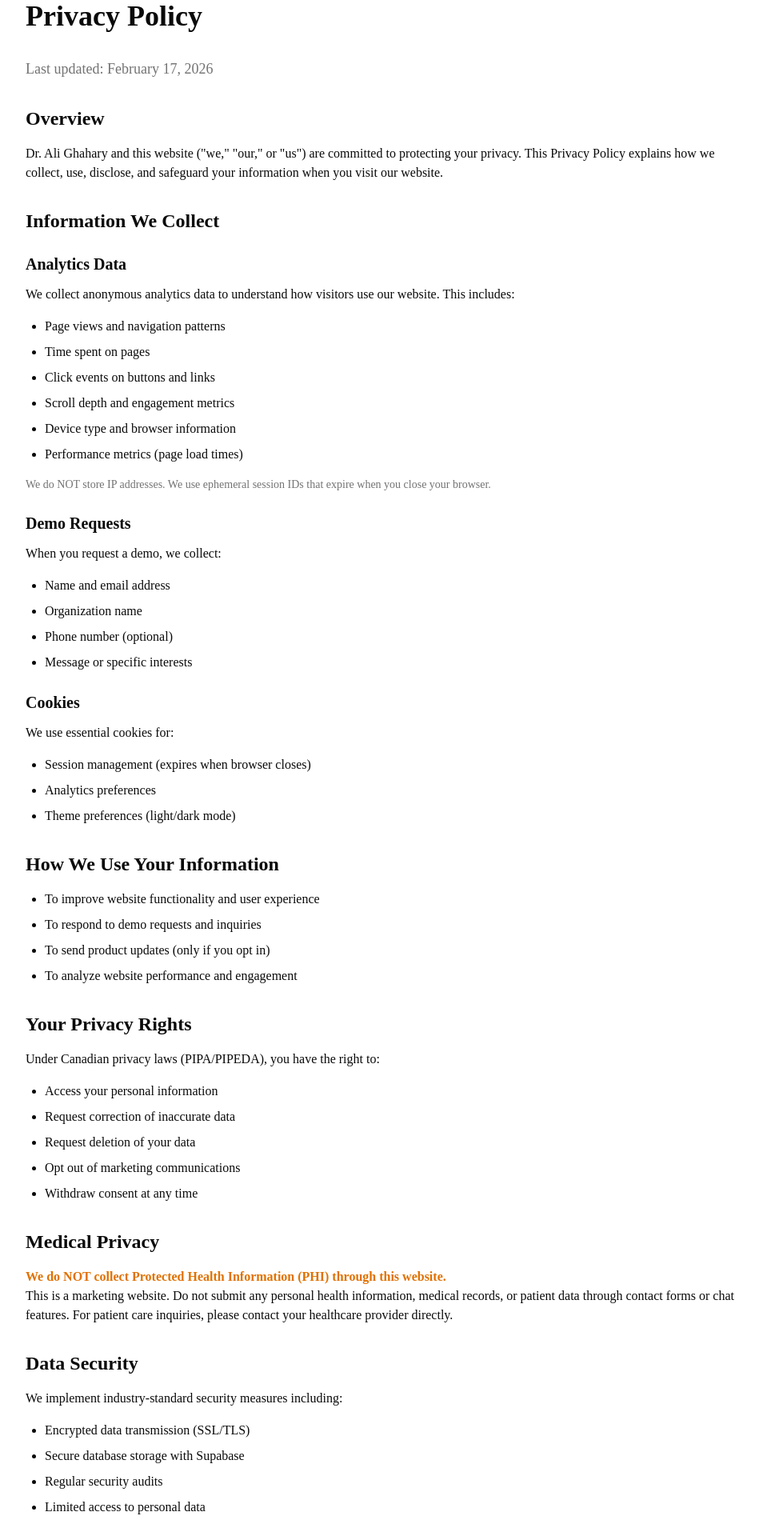
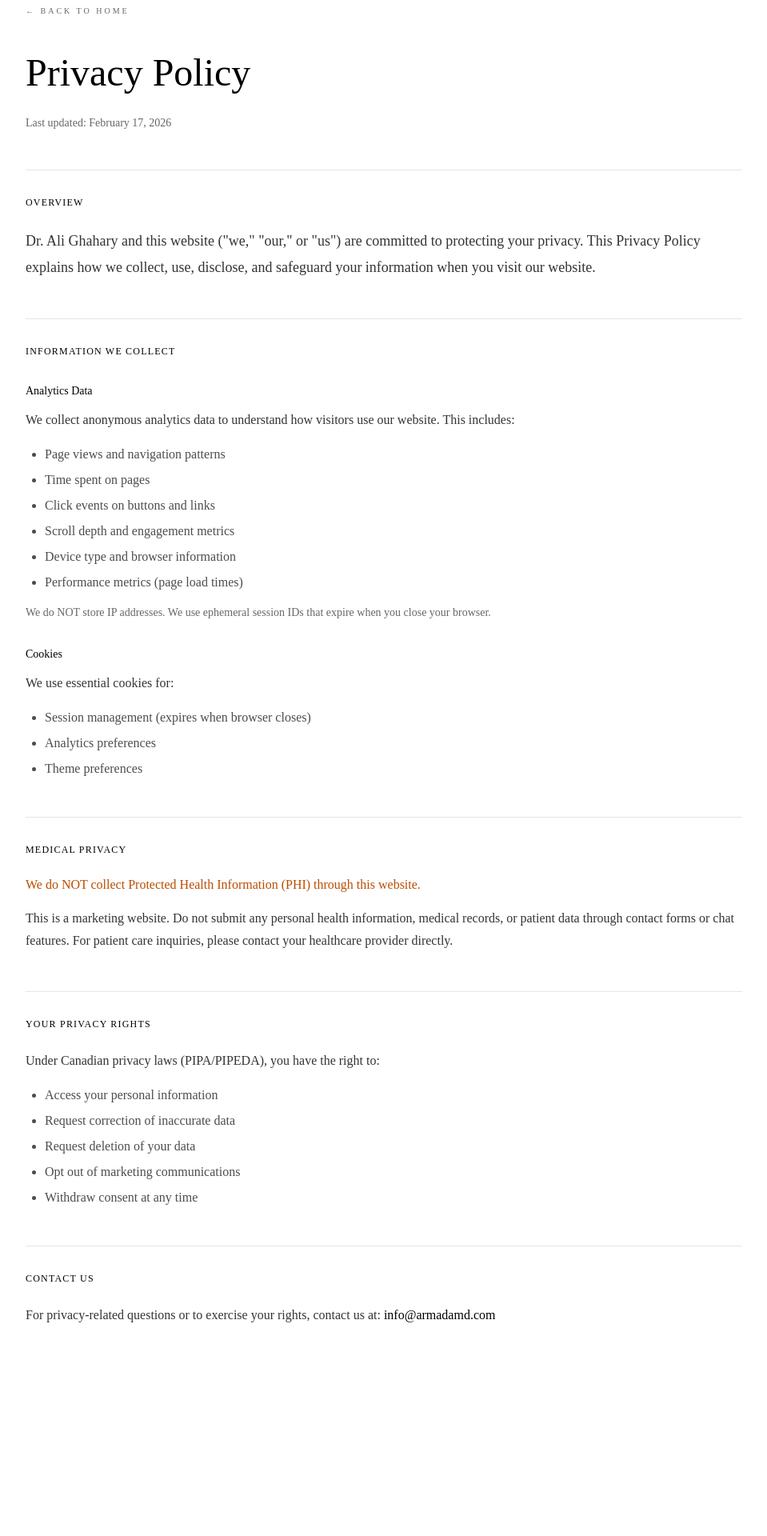
Before and after one commit to Azizultra32/seo-optimization, a Next.js app: page /privacy in a window 1280 px wide. Shown: the part 80-2000 px from the top of the page at 80% size, without its empty margins (160-1119 px from the left). After the commit the page ends 1867 px from the top, so only its background shows below. Built offline with nearby package versions, Linux system fonts and the light colour scheme; a web font is replaced by a local one.

Commit message:
feat: fully implement Framer Motion and polish site design
Replace mock motion with real Framer Motion and add poster image; polish legal pages with navigation and typography

Co-authored-by: AliGGGG <123049964+Azizultra32@users.noreply.github.com>

```diff
--- a/app/legal/page.tsx
+++ b/app/legal/page.tsx
@@ -1,59 +1,70 @@
 import type { Metadata } from "next"
+import Link from "next/link"
 
 export const metadata: Metadata = {
   title: "Legal | Dr. Ali Ghahary",
-  description: "Legal information and disclaimers for alighahary.com.",
+  description: "Legal information and disclaimers for drghahary.com.",
   alternates: {
-    canonical: "https://alighahary.com/legal",
+    canonical: "https://drghahary.com/legal",
   },
 }
 
 export default function LegalPage() {
   return (
-    <div className="min-h-screen bg-background py-20 px-4">
+    <div className="min-h-screen bg-white py-20 px-6 md:px-12">
       <div className="max-w-4xl mx-auto">
-        <h1 className="text-4xl font-bold mb-8">Legal Information</h1>
+        <Link
+          href="/"
+          className="font-alfabet text-[10px] tracking-[0.3em] uppercase text-black/60 hover:text-black transition-colors mb-12 inline-block"
+        >
+          &larr; Back to Home
+        </Link>
 
-        <div className="prose prose-neutral dark:prose-invert max-w-none">
-          <p className="text-muted-foreground text-lg mb-8">
+        <h1 className="font-ivyjournal text-4xl md:text-5xl text-black leading-[0.9] mb-8">Legal Information</h1>
+
+        <div className="max-w-none">
+          <p className="font-alfabet font-light text-black/60 text-sm mb-12">
             Last updated: {new Date().toLocaleDateString("en-US", { year: "numeric", month: "long", day: "numeric" })}
           </p>
 
-          <section className="mb-8">
-            <h2 className="text-2xl font-semibold mb-4">Medical Disclaimer</h2>
-            <p className="font-semibold text-amber-600 dark:text-amber-500">This website does not provide medical advice.</p>
-            <p>
+          <section className="mb-12 border-t border-black/10 pt-8">
+            <h2 className="font-alfabet text-xs tracking-widest uppercase mb-6 text-black">Medical Disclaimer</h2>
+            <p className="font-alfabet font-medium text-amber-700 text-base mb-4">
+              This website does not provide medical advice.
+            </p>
+            <p className="font-alfabet font-light text-black/80 text-base leading-[1.8]">
               The information provided on this website is for informational purposes only and should not be used as a
               substitute for professional medical advice, diagnosis, or treatment. Always seek the advice of your
               physician or another qualified healthcare provider with any questions regarding a medical condition.
             </p>
           </section>
 
-          <section className="mb-8">
-            <h2 className="text-2xl font-semibold mb-4">Professional Statement</h2>
-            <p>
+          <section className="mb-12 border-t border-black/10 pt-8">
+            <h2 className="font-alfabet text-xs tracking-widest uppercase mb-6 text-black">Professional Statement</h2>
+            <p className="font-alfabet font-light text-black/80 text-base leading-[1.8]">
               The opinions expressed on this website are those of Dr. Ali Ghahary and are provided for educational and
               informational purposes.
             </p>
           </section>
 
-          <section className="mb-8">
-            <h2 className="text-2xl font-semibold mb-4">Copyright Notice</h2>
-            <p>© {new Date().getFullYear()} Dr. Ali Ghahary. All rights reserved.</p>
-            <p>
+          <section className="mb-12 border-t border-black/10 pt-8">
+            <h2 className="font-alfabet text-xs tracking-widest uppercase mb-6 text-black">Copyright Notice</h2>
+            <p className="font-alfabet font-light text-black/80 text-base leading-[1.8]">
+              &copy; {new Date().getFullYear()} Dr. Ali Ghahary. All rights reserved.
+            </p>
+            <p className="font-alfabet font-light text-black/80 text-base leading-[1.8] mt-4">
               All content on this website, including text, graphics, logos, and images, is protected by copyright and
               other applicable intellectual property laws.
             </p>
           </section>
 
-          <section className="mb-8">
-            <h2 className="text-2xl font-semibold mb-4">Contact</h2>
-            <p>
+          <section className="mb-12 border-t border-black/10 pt-8">
+            <h2 className="font-alfabet text-xs tracking-widest uppercase mb-6 text-black">Contact</h2>
+            <p className="font-alfabet font-light text-black/80 text-base leading-[1.8]">
               For legal inquiries, contact{" "}
-              <a href="mailto:legal@alighahary.com" className="text-primary hover:underline">
-                legal@alighahary.com
+              <a href="mailto:info@armadamd.com" className="text-black hover:underline">
+                info@armadamd.com
               </a>
-              .
             </p>
           </section>
         </div>
--- a/app/privacy/page.tsx
+++ b/app/privacy/page.tsx
@@ -1,39 +1,49 @@
 import type { Metadata } from "next"
+import Link from "next/link"
 
 export const metadata: Metadata = {
   title: "Privacy Policy | Dr. Ali Ghahary",
   description: "Learn how Dr. Ali Ghahary protects your privacy and handles your data.",
   alternates: {
-    canonical: "https://alighahary.com/privacy",
+    canonical: "https://drghahary.com/privacy",
   },
 }
 
 export default function PrivacyPage() {
   return (
-    <div className="min-h-screen bg-background py-20 px-4">
+    <div className="min-h-screen bg-white py-20 px-6 md:px-12">
       <div className="max-w-4xl mx-auto">
-        <h1 className="text-4xl font-bold mb-8">Privacy Policy</h1>
+        <Link
+          href="/"
+          className="font-alfabet text-[10px] tracking-[0.3em] uppercase text-black/60 hover:text-black transition-colors mb-12 inline-block"
+        >
+          &larr; Back to Home
+        </Link>
 
-        <div className="prose prose-neutral dark:prose-invert max-w-none">
-          <p className="text-muted-foreground text-lg mb-8">
+        <h1 className="font-ivyjournal text-4xl md:text-5xl text-black leading-[0.9] mb-8">Privacy Policy</h1>
+
+        <div className="max-w-none">
+          <p className="font-alfabet font-light text-black/60 text-sm mb-12">
             Last updated: {new Date().toLocaleDateString("en-US", { year: "numeric", month: "long", day: "numeric" })}
           </p>
 
-          <section className="mb-8">
-            <h2 className="text-2xl font-semibold mb-4">Overview</h2>
-            <p>
+          <section className="mb-12 border-t border-black/10 pt-8">
+            <h2 className="font-alfabet text-xs tracking-widest uppercase mb-6 text-black">Overview</h2>
+            <p className="font-alfabet font-light text-black/80 text-lg leading-[1.8]">
               Dr. Ali Ghahary and this website (&quot;we,&quot; &quot;our,&quot; or &quot;us&quot;) are committed to protecting your privacy.
               This Privacy Policy explains how we collect, use, disclose, and safeguard your information when you visit
               our website.
             </p>
           </section>
 
-          <section className="mb-8">
-            <h2 className="text-2xl font-semibold mb-4">Information We Collect</h2>
+          <section className="mb-12 border-t border-black/10 pt-8">
+            <h2 className="font-alfabet text-xs tracking-widest uppercase mb-6 text-black">Information We Collect</h2>
 
-            <h3 className="text-xl font-semibold mb-3 mt-6">Analytics Data</h3>
-            <p>We collect anonymous analytics data to understand how visitors use our website. This includes:</p>
-            <ul className="list-disc pl-6 space-y-2 my-4">
+            <h3 className="font-alfabet text-sm font-medium mb-3 mt-8 text-black">Analytics Data</h3>
+            <p className="font-alfabet font-light text-black/80 text-base leading-[1.8]">
+              We collect anonymous analytics data to understand how visitors use our website. This includes:
+            </p>
+            <ul className="list-disc pl-6 space-y-2 my-4 font-alfabet font-light text-black/70 text-base">
               <li>Page views and navigation patterns</li>
               <li>Time spent on pages</li>
               <li>Click events on buttons and links</li>
@@ -41,42 +51,37 @@ export default function PrivacyPage() {
               <li>Device type and browser information</li>
               <li>Performance metrics (page load times)</li>
             </ul>
-            <p className="text-sm text-muted-foreground mt-4">
+            <p className="font-alfabet font-light text-black/60 text-sm mt-4">
               We do NOT store IP addresses. We use ephemeral session IDs that expire when you close your browser.
             </p>
 
-            <h3 className="text-xl font-semibold mb-3 mt-6">Demo Requests</h3>
-            <p>When you request a demo, we collect:</p>
-            <ul className="list-disc pl-6 space-y-2 my-4">
-              <li>Name and email address</li>
-              <li>Organization name</li>
-              <li>Phone number (optional)</li>
-              <li>Message or specific interests</li>
-            </ul>
-
-            <h3 className="text-xl font-semibold mb-3 mt-6">Cookies</h3>
-            <p>We use essential cookies for:</p>
-            <ul className="list-disc pl-6 space-y-2 my-4">
+            <h3 className="font-alfabet text-sm font-medium mb-3 mt-8 text-black">Cookies</h3>
+            <p className="font-alfabet font-light text-black/80 text-base leading-[1.8]">We use essential cookies for:</p>
+            <ul className="list-disc pl-6 space-y-2 my-4 font-alfabet font-light text-black/70 text-base">
               <li>Session management (expires when browser closes)</li>
               <li>Analytics preferences</li>
-              <li>Theme preferences (light/dark mode)</li>
+              <li>Theme preferences</li>
             </ul>
           </section>
 
-          <section className="mb-8">
-            <h2 className="text-2xl font-semibold mb-4">How We Use Your Information</h2>
-            <ul className="list-disc pl-6 space-y-2 my-4">
-              <li>To improve website functionality and user experience</li>
-              <li>To respond to demo requests and inquiries</li>
-              <li>To send product updates (only if you opt in)</li>
-              <li>To analyze website performance and engagement</li>
-            </ul>
+          <section className="mb-12 border-t border-black/10 pt-8">
+            <h2 className="font-alfabet text-xs tracking-widest uppercase mb-6 text-black">Medical Privacy</h2>
+            <p className="font-alfabet font-medium text-amber-700 text-base mb-4">
+              We do NOT collect Protected Health Information (PHI) through this website.
+            </p>
+            <p className="font-alfabet font-light text-black/80 text-base leading-[1.8]">
+              This is a marketing website. Do not submit any personal health information, medical records, or patient
+              data through contact forms or chat features. For patient care inquiries, please contact your healthcare
+              provider directly.
+            </p>
           </section>
 
-          <section className="mb-8">
-            <h2 className="text-2xl font-semibold mb-4">Your Privacy Rights</h2>
-            <p>Under Canadian privacy laws (PIPA/PIPEDA), you have the right to:</p>
-            <ul className="list-disc pl-6 space-y-2 my-4">
+          <section className="mb-12 border-t border-black/10 pt-8">
+            <h2 className="font-alfabet text-xs tracking-widest uppercase mb-6 text-black">Your Privacy Rights</h2>
+            <p className="font-alfabet font-light text-black/80 text-base leading-[1.8] mb-4">
+              Under Canadian privacy laws (PIPA/PIPEDA), you have the right to:
+            </p>
+            <ul className="list-disc pl-6 space-y-2 my-4 font-alfabet font-light text-black/70 text-base">
               <li>Access your personal information</li>
               <li>Request correction of inaccurate data</li>
               <li>Request deletion of your data</li>
@@ -85,47 +90,12 @@ export default function PrivacyPage() {
             </ul>
           </section>
 
-          <section className="mb-8">
-            <h2 className="text-2xl font-semibold mb-4">Medical Privacy</h2>
-            <p className="font-semibold text-amber-600 dark:text-amber-500">
-              We do NOT collect Protected Health Information (PHI) through this website.
-            </p>
-            <p>
-              This is a marketing website. Do not submit any personal health information, medical records, or patient
-              data through contact forms or chat features. For patient care inquiries, please contact your healthcare
-              provider directly.
-            </p>
-          </section>
-
-          <section className="mb-8">
-            <h2 className="text-2xl font-semibold mb-4">Data Security</h2>
-            <p>We implement industry-standard security measures including:</p>
-            <ul className="list-disc pl-6 space-y-2 my-4">
-              <li>Encrypted data transmission (SSL/TLS)</li>
-              <li>Secure database storage with Supabase</li>
-              <li>Regular security audits</li>
-              <li>Limited access to personal data</li>
-            </ul>
-          </section>
-
-          <section className="mb-8">
-            <h2 className="text-2xl font-semibold mb-4">Third-Party Services</h2>
-            <p>We use the following third-party services that may collect data:</p>
-            <ul className="list-disc pl-6 space-y-2 my-4">
-              <li>Vercel (hosting and analytics)</li>
-              <li>Supabase (database)</li>
-              <li>OpenAI (content generation, no personal data shared)</li>
-              <li>Google Search Console (website performance)</li>
-            </ul>
-          </section>
-
-          <section className="mb-8">
-            <h2 className="text-2xl font-semibold mb-4">Contact Us</h2>
-            <p>For privacy-related questions or to exercise your rights, contact us at:</p>
-            <p className="mt-4">
-              Email:{" "}
-              <a href="mailto:privacy@alighahary.com" className="text-primary hover:underline">
-                privacy@alighahary.com
+          <section className="mb-12 border-t border-black/10 pt-8">
+            <h2 className="font-alfabet text-xs tracking-widest uppercase mb-6 text-black">Contact Us</h2>
+            <p className="font-alfabet font-light text-black/80 text-base leading-[1.8]">
+              For privacy-related questions or to exercise your rights, contact us at:{" "}
+              <a href="mailto:info@armadamd.com" className="text-black hover:underline">
+                info@armadamd.com
               </a>
             </p>
           </section>
--- a/app/terms/page.tsx
+++ b/app/terms/page.tsx
@@ -1,55 +1,63 @@
 import type { Metadata } from "next"
+import Link from "next/link"
 
 export const metadata: Metadata = {
   title: "Terms of Service | Dr. Ali Ghahary",
-  description: "Terms and conditions for using alighahary.com services.",
+  description: "Terms and conditions for using drghahary.com services.",
   alternates: {
-    canonical: "https://alighahary.com/terms",
+    canonical: "https://drghahary.com/terms",
   },
 }
 
 export default function TermsPage() {
   return (
-    <div className="min-h-screen bg-background py-20 px-4">
+    <div className="min-h-screen bg-white py-20 px-6 md:px-12">
       <div className="max-w-4xl mx-auto">
-        <h1 className="text-4xl font-bold mb-8">Terms of Service</h1>
+        <Link
+          href="/"
+          className="font-alfabet text-[10px] tracking-[0.3em] uppercase text-black/60 hover:text-black transition-colors mb-12 inline-block"
+        >
+          &larr; Back to Home
+        </Link>
 
-        <div className="prose prose-neutral dark:prose-invert max-w-none">
-          <p className="text-muted-foreground text-lg mb-8">
+        <h1 className="font-ivyjournal text-4xl md:text-5xl text-black leading-[0.9] mb-8">Terms of Service</h1>
+
+        <div className="max-w-none">
+          <p className="font-alfabet font-light text-black/60 text-sm mb-12">
             Last updated: {new Date().toLocaleDateString("en-US", { year: "numeric", month: "long", day: "numeric" })}
           </p>
 
-          <section className="mb-8">
-            <h2 className="text-2xl font-semibold mb-4">Acceptance of Terms</h2>
-            <p>
+          <section className="mb-12 border-t border-black/10 pt-8">
+            <h2 className="font-alfabet text-xs tracking-widest uppercase mb-6 text-black">Acceptance of Terms</h2>
+            <p className="font-alfabet font-light text-black/80 text-lg leading-[1.8]">
               By accessing and using this website and services, you accept and agree to be bound by the terms and
               provision of this agreement.
             </p>
           </section>
 
-          <section className="mb-8">
-            <h2 className="text-2xl font-semibold mb-4">Use License</h2>
-            <p>
-              Permission is granted to temporarily access the materials on this website for personal,
-              non-commercial transitory viewing only.
-            </p>
-          </section>
-
-          <section className="mb-8">
-            <h2 className="text-2xl font-semibold mb-4">Medical Disclaimer</h2>
-            <p className="font-semibold text-amber-600 dark:text-amber-500">
+          <section className="mb-12 border-t border-black/10 pt-8">
+            <h2 className="font-alfabet text-xs tracking-widest uppercase mb-6 text-black">Medical Disclaimer</h2>
+            <p className="font-alfabet font-medium text-amber-700 text-base mb-4">
               This website does not provide medical advice.
             </p>
-            <p>
+            <p className="font-alfabet font-light text-black/80 text-base leading-[1.8]">
               The information on this website is for informational purposes only and is not intended as a substitute for
               professional medical advice, diagnosis, or treatment. Always seek the advice of your physician or other
               qualified health provider with any questions you may have regarding a medical condition.
             </p>
           </section>
 
-          <section className="mb-8">
-            <h2 className="text-2xl font-semibold mb-4">Disclaimer</h2>
-            <p>
+          <section className="mb-12 border-t border-black/10 pt-8">
+            <h2 className="font-alfabet text-xs tracking-widest uppercase mb-6 text-black">Use License</h2>
+            <p className="font-alfabet font-light text-black/80 text-base leading-[1.8]">
+              Permission is granted to temporarily access the materials on this website for personal,
+              non-commercial transitory viewing only.
+            </p>
+          </section>
+
+          <section className="mb-12 border-t border-black/10 pt-8">
+            <h2 className="font-alfabet text-xs tracking-widest uppercase mb-6 text-black">Disclaimer</h2>
+            <p className="font-alfabet font-light text-black/80 text-base leading-[1.8]">
               The materials on this website are provided on an &apos;as is&apos; basis. We make no warranties, expressed or
               implied, and hereby disclaim and negate all other warranties including, without limitation, implied
               warranties or conditions of merchantability, fitness for a particular purpose, or non-infringement of
@@ -57,29 +65,29 @@ export default function TermsPage() {
             </p>
           </section>
 
-          <section className="mb-8">
-            <h2 className="text-2xl font-semibold mb-4">Limitations</h2>
-            <p>
+          <section className="mb-12 border-t border-black/10 pt-8">
+            <h2 className="font-alfabet text-xs tracking-widest uppercase mb-6 text-black">Limitations</h2>
+            <p className="font-alfabet font-light text-black/80 text-base leading-[1.8]">
               In no event shall Dr. Ali Ghahary or suppliers be liable for any damages (including, without
               limitation, damages for loss of data or profit, or due to business interruption) arising out of the use or
               inability to use the materials on this website.
             </p>
           </section>
 
-          <section className="mb-8">
-            <h2 className="text-2xl font-semibold mb-4">Governing Law</h2>
-            <p>
+          <section className="mb-12 border-t border-black/10 pt-8">
+            <h2 className="font-alfabet text-xs tracking-widest uppercase mb-6 text-black">Governing Law</h2>
+            <p className="font-alfabet font-light text-black/80 text-base leading-[1.8]">
               These terms and conditions are governed by and construed in accordance with the laws of British Columbia,
               Canada.
             </p>
           </section>
 
-          <section className="mb-8">
-            <h2 className="text-2xl font-semibold mb-4">Contact</h2>
-            <p>
-              Questions about the Terms of Service should be sent to us at{" "}
-              <a href="mailto:legal@alighahary.com" className="text-primary hover:underline">
-                legal@alighahary.com
+          <section className="mb-12 border-t border-black/10 pt-8">
+            <h2 className="font-alfabet text-xs tracking-widest uppercase mb-6 text-black">Contact</h2>
+            <p className="font-alfabet font-light text-black/80 text-base leading-[1.8]">
+              Questions about the Terms of Service should be sent to{" "}
+              <a href="mailto:info@armadamd.com" className="text-black hover:underline">
+                info@armadamd.com
               </a>
             </p>
           </section>
```
Also changed, not shown: public/images/dna-poster.jpg (added).
